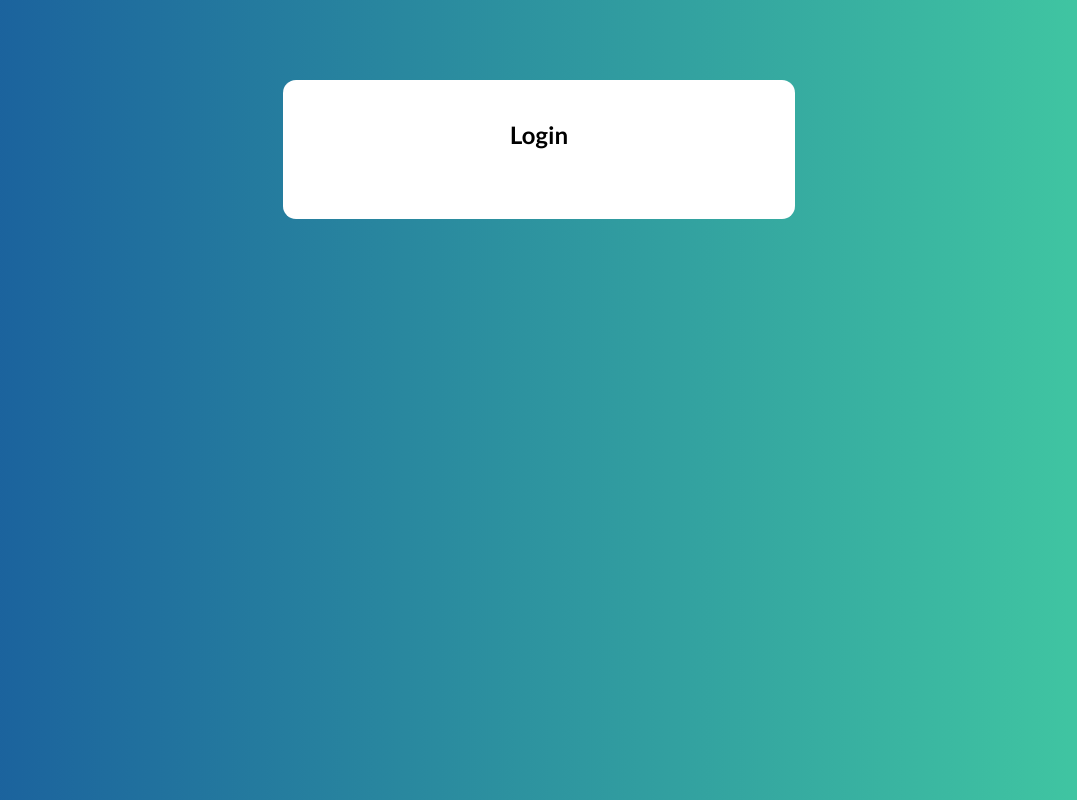
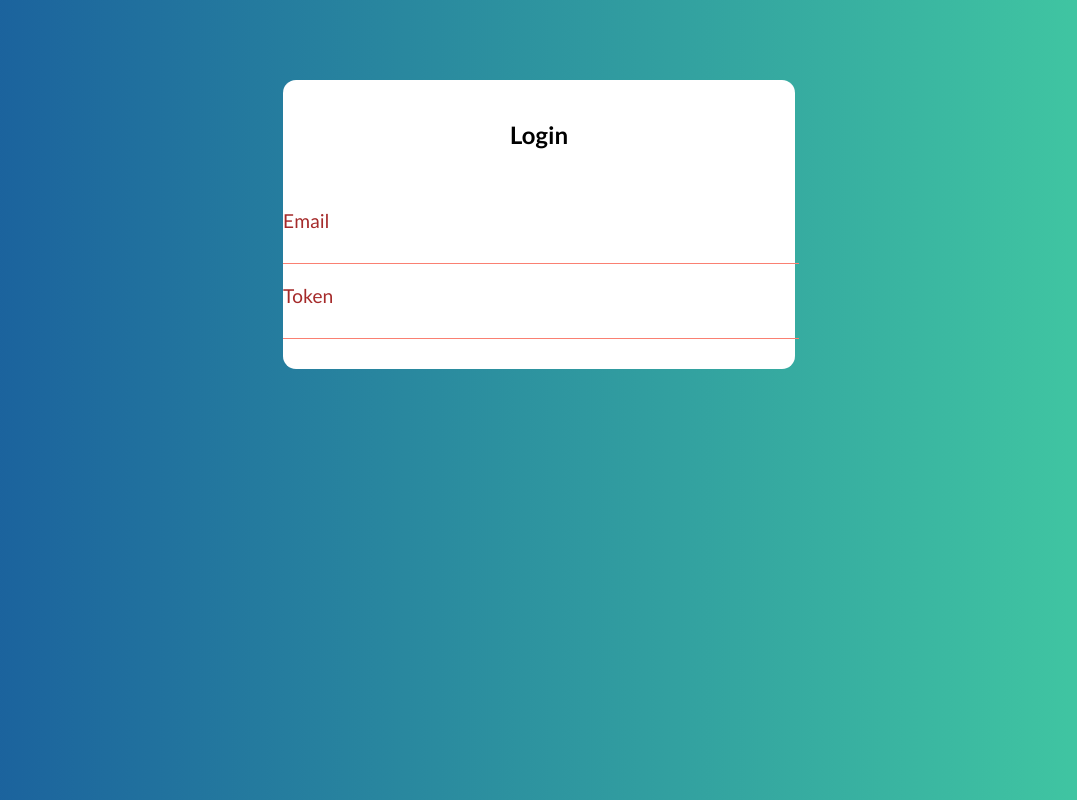
Before and after one commit to Sam44323/referral-front-end, a React (Create React App) app: page /signin in a window 1280 px wide. Shown: the whole page, without its empty margins (101-1178 px from the left). Built offline with nearby package versions, Linux system fonts and the light colour scheme.

Commit message:
add: added local state manager for signin

```diff
--- a/src/pages/Signin.tsx
+++ b/src/pages/Signin.tsx
@@ -1,10 +1,39 @@
 import React from 'react';
 import styles from '../styles/pages/Signin.module.scss'
+import Input from '../components/Input';
+
+interface SigninProps{
+  email: string,
+  token: string,
+}
+
+const inputArray = ["email", "token"];
+type FormInputs = "email" | "token";
 
 const Signin: React.FC = () => {
+  const [signinForm, setSigninForm] = React.useState<SigninProps>({
+    email: '',
+    token: '',
+  })
+
+
+  const handleChange = (e: React.ChangeEvent<HTMLInputElement>, name: string) => {
+    setSigninForm(prev => ({
+      ...prev,
+      [name]: e.target.value
+    }))
+  }
+
   return <div className={styles.SigninContainer}>
      <section className={styles.HeaderContainer}>
       <h1>Login</h1>
+    </section>
+    <section className={styles.InputContainer}>
+ {
+          inputArray.map((input, index) => {
+             return  <Input key={index} placeholder={input} type="text" value={signinForm[input as FormInputs]} onChange={handleChange}/>
+          })
+       }
     </section>
   </div>
 }
```
